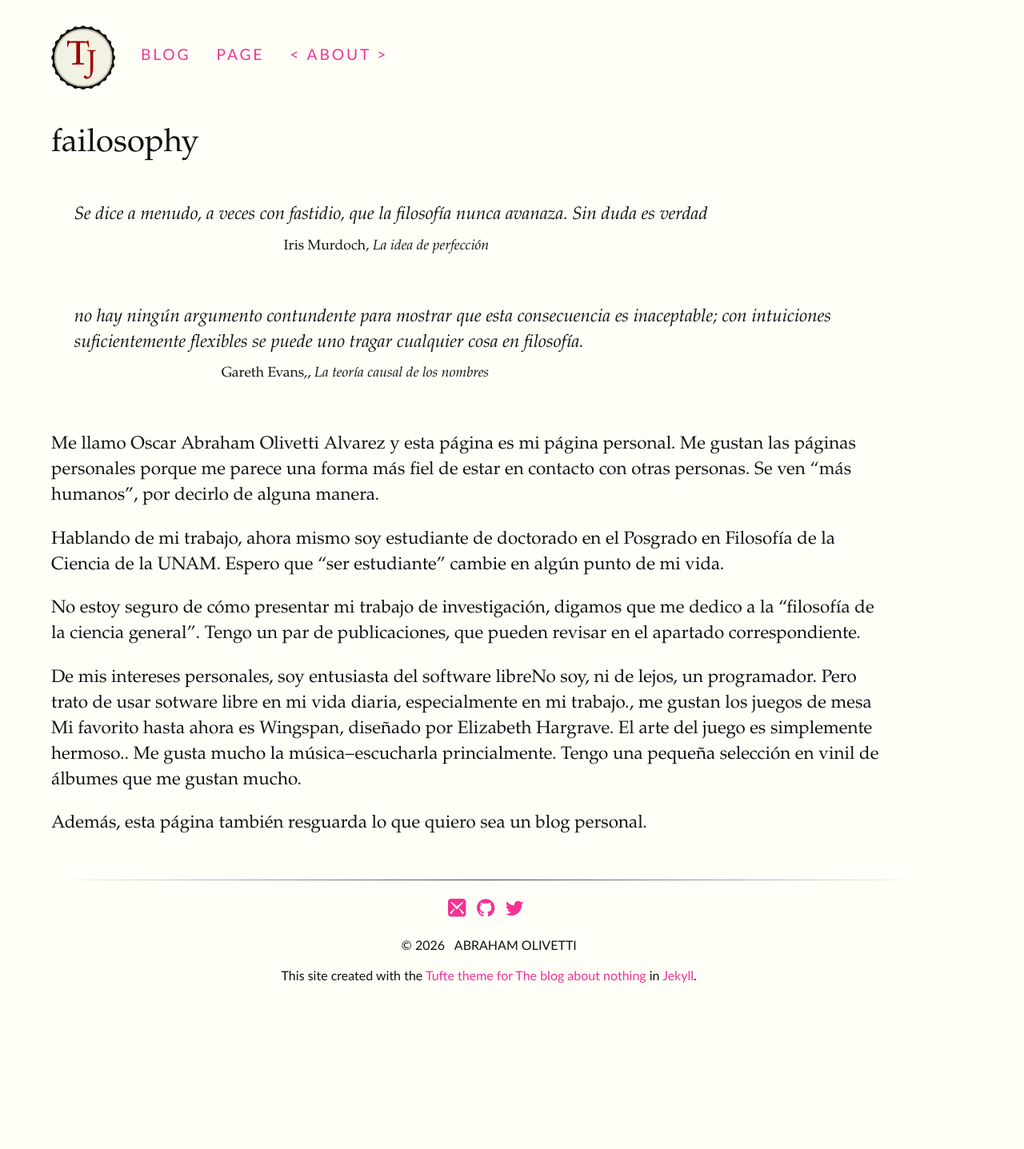
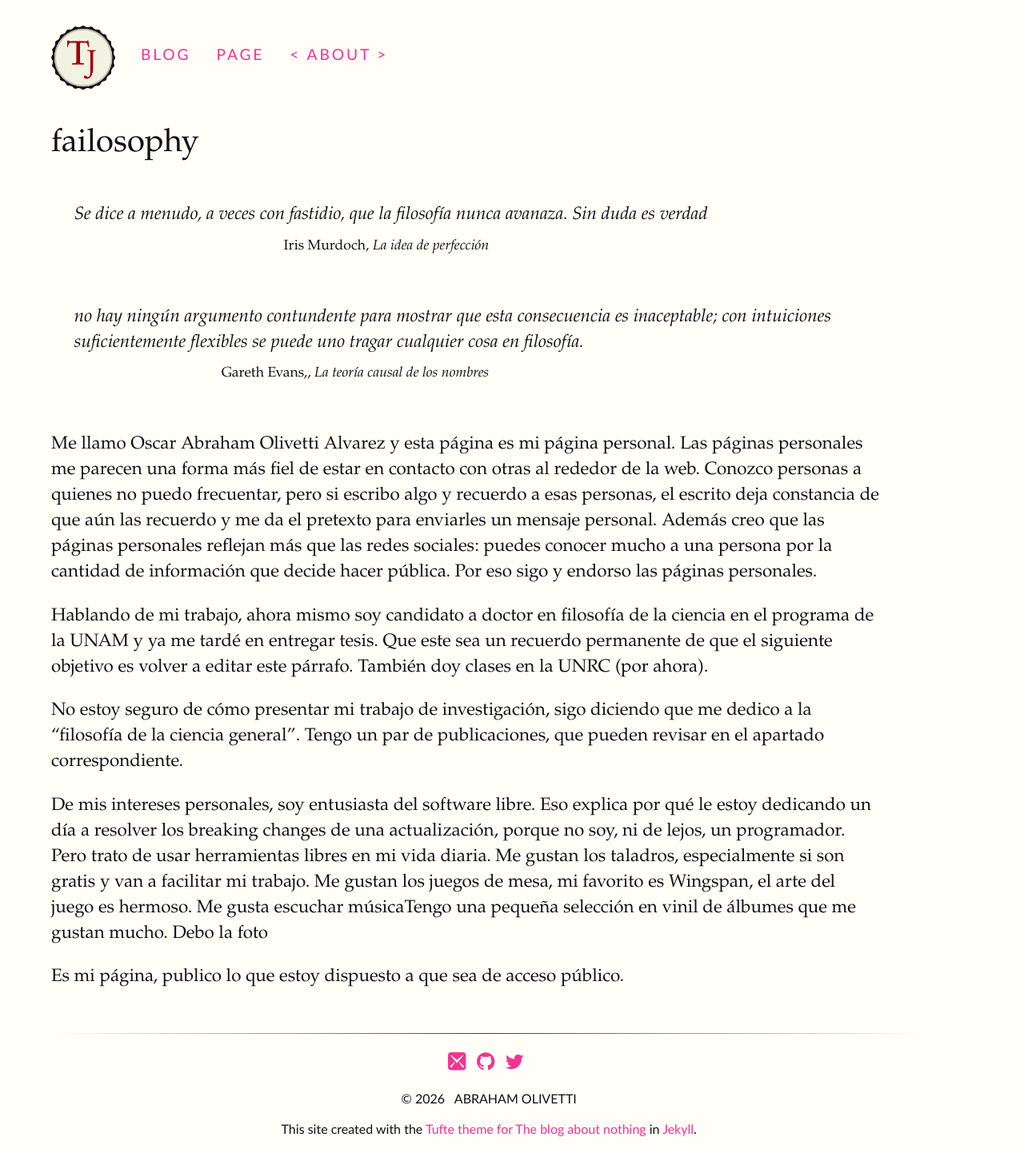
Before and after one commit to Oiuhukt/failosophy, a Jekyll site: the page built from about/index.md, in a window 1280 px wide. Shown: the whole page at 80% size. Built offline with Jekyll 4.4.1, drawn with Linux system fonts in a browser that asks for light colours; some web fonts are replaced; before the commit the page ends 1245 px from its top, so only the background shows below that.

Commit message:
actualicé página principal

```diff
--- a/about/index.md
+++ b/about/index.md
@@ -12,23 +12,13 @@ Sin duda es verdad' 'Iris Murdoch' 'La idea de perfección' %}
 es inaceptable; con intuiciones suficientemente flexibles se puede uno tragar
 cualquier cosa en filosofía.' 'Gareth Evans', 'La teoría causal de los nombres' %}
 
-Me llamo Oscar Abraham Olivetti Alvarez y esta página es mi página personal. Me
-gustan las páginas personales porque me parece una forma más fiel de estar en
-contacto con otras personas. Se ven “más humanos”, por decirlo de alguna manera.
+Me llamo Oscar Abraham Olivetti Alvarez y esta página es mi página personal. Las páginas personales me parecen una forma más fiel de estar en
+contacto con otras al rededor de la web. Conozco personas a quienes no puedo frecuentar, pero si escribo algo y recuerdo a esas personas, el escrito deja constancia de que aún las recuerdo y me da el pretexto para enviarles un mensaje personal. Además creo que las páginas personales reflejan más que las redes sociales: puedes conocer mucho a una persona por la cantidad de información que decide hacer pública. Por eso sigo y endorso las páginas personales.
 
-Hablando de mi trabajo, ahora mismo soy estudiante de doctorado en el Posgrado en
-Filosofía de la Ciencia de la UNAM. Espero que “ser estudiante” cambie en algún punto
-de mi vida.
+Hablando de mi trabajo, ahora mismo soy candidato a doctor en filosofía de la ciencia en el programa de la UNAM y ya me tardé en entregar tesis. Que este sea un recuerdo permanente de que el siguiente objetivo es volver a editar este párrafo. También doy clases en la UNRC (por ahora).
 
-No estoy seguro de cómo presentar mi trabajo de investigación, digamos que me dedico
-a la “filosofía de la ciencia general”. Tengo un par de publicaciones, que pueden
-revisar en el apartado correspondiente.
+No estoy seguro de cómo presentar mi trabajo de investigación, sigo diciendo que me dedico a la “filosofía de la ciencia general”. Tengo un par de publicaciones, que pueden revisar en el apartado correspondiente.
 
-De mis intereses personales, soy entusiasta del software libreNo soy, ni de lejos, un
-programador. Pero trato de usar sotware libre en mi vida diaria, especialmente en mi
-trabajo., me gustan los juegos de mesa Mi favorito hasta ahora es Wingspan, diseñado
-por Elizabeth Hargrave. El arte del juego es simplemente hermoso.. Me gusta mucho la
-música–escucharla princialmente. Tengo una pequeña selección en vinil de álbumes que
-me gustan mucho.
+De mis intereses personales, soy entusiasta del software libre. Eso explica por qué le estoy dedicando un día a resolver los breaking changes de una actualización, porque no soy, ni de lejos, un programador. Pero trato de usar herramientas libres en mi vida diaria. Me gustan los taladros, especialmente si son gratis y van a facilitar mi trabajo. Me gustan los juegos de mesa, mi favorito es Wingspan, el arte del juego es hermoso. Me gusta escuchar músicaTengo una pequeña selección en vinil de álbumes que me gustan mucho. Debo la foto
 
-Además, esta página también resguarda lo que quiero sea un blog personal.
+Es mi página, publico lo que estoy dispuesto a que sea de acceso público.
```
